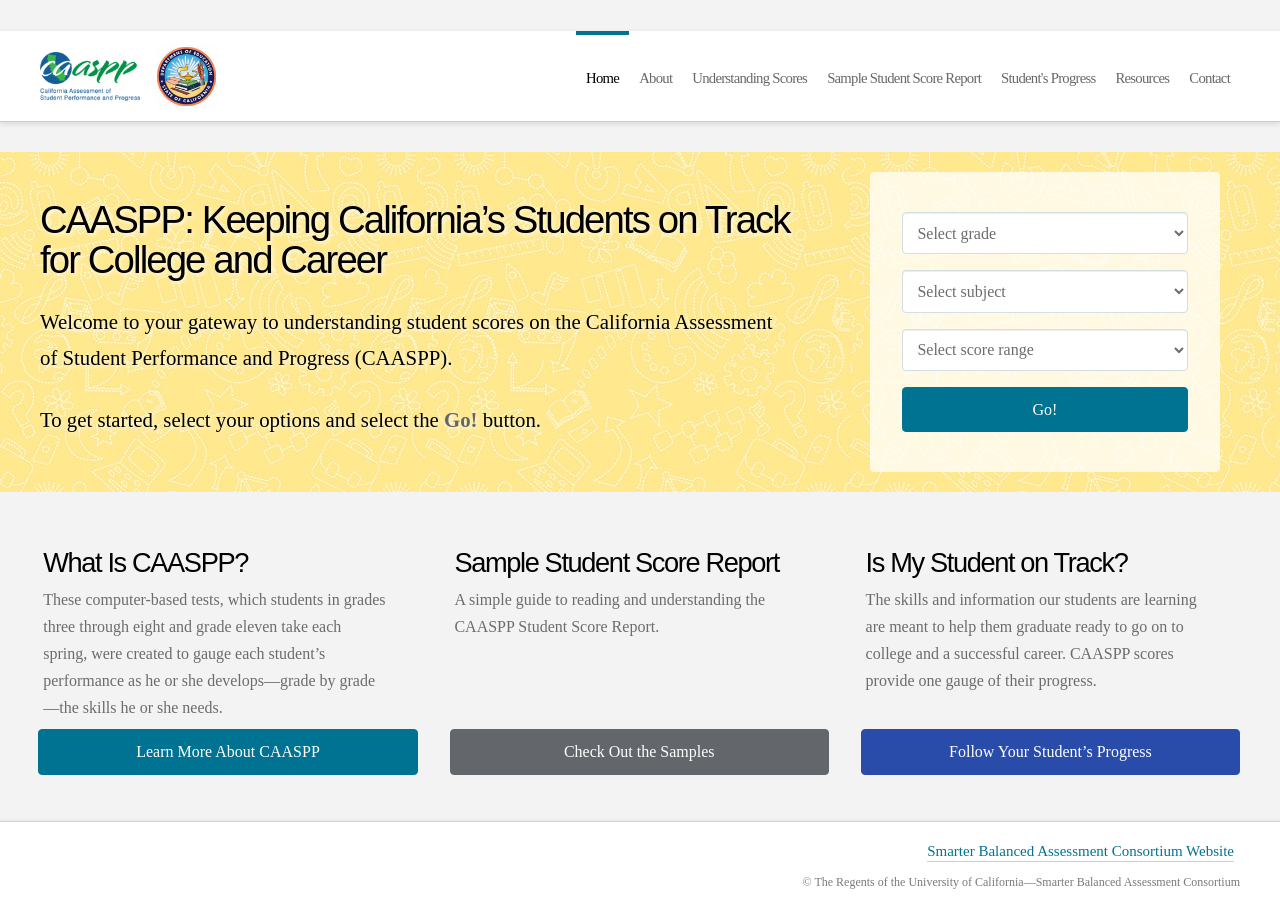
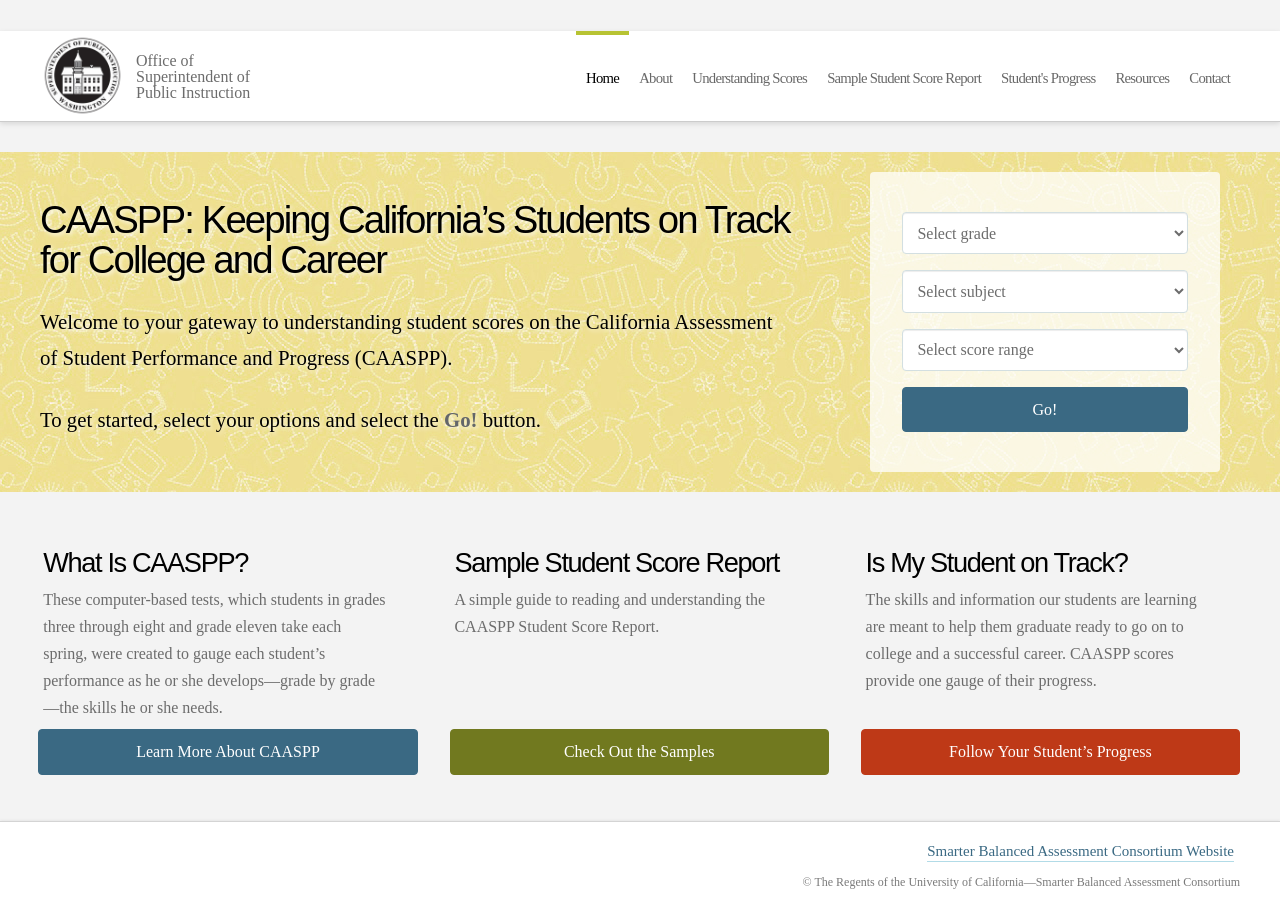
Before and after one commit to alexdean201/TestScoreGuide, a Jekyll site: the page built from index.md, in a window 1280 px wide. Built offline with Jekyll 4.4.1, drawn with Linux system fonts in a browser that asks for light colours.

Commit message:
Visual customization
Swap OSPI state seal for CA state seal, change alt text, disable CAASPP
logo, and add text for OSPI on nav bar; customize colors for OSPI
branding;

```diff
--- a/_includes/header.html
+++ b/_includes/header.html
@@ -20,12 +20,14 @@
 
 						<div id="logo">
 
-							<div id="state-logo" class="logo">
+	 						<!--<div id="state-logo" class="logo">
 								<img src="{{ site.baseurl }}/img/CAASPP-logo.png" alt="California Assessment of Student Performance and Progress logo" height="72" width="149" />
-							</div>
+							</div>-->
 							<div id="state-seal" class="logo">
-								<img src="{{ site.baseurl }}/img/ca-dept-ducation.jpg" alt="California Department of Education" height="72" width="72" />
-							</div>
+								<img src="{{ site.baseurl }}/img/OSPI-logo-sm.jpg" alt="Office of Superintendent of Public Instruction" height="100" width="100" />
+
+                            </div>
+                            <div class="header-name"><p>Office of Superintendent of Public Instruction</p></div>
 
 						</div><!-- /logo -->
 
--- a/_sass/_base.scss
+++ b/_sass/_base.scss
@@ -476,64 +476,43 @@
 
 	.btn-blue {
 		color: #fff;
-		background-color: #007393;
-		border: 1px solid #007393;
+		background-color: $color-button1;
+		border: 1px solid $color-button1;
 		border-radius: $border-radius;
 		}
 	.btn-blue:hover {
-		background-color: #004355;
-		border-color: #004355;
+		background-color: $color-button1-hover;
+		border-color: $color-button1-hover;
 		}
 
 	.home .right-wrap button[disabled]:hover,
 	[disabled].btn-blue:hover {
-		background-color: #007393;
-		border-color: #007393;
+		background-color: $color-button1-hover;
+		border-color: $color-button1-hover;
 		}
 
 
 	.btn-gray {
 		color: #fff;
-		background-color: #63666A;
-		border: 1px solid #63666A;
+		background-color: $color-button2;
+		border: 1px solid $color-button2;
 		border-radius: $border-radius;
 		}
 	.btn-gray:hover {
-		background-color: #313335;
-		border-color: #313335;
+		background-color: $color-button2-hover;
+		border-color: $color-button2-hover;
 		}
 
 	.btn-green {
 		color: #fff;
-
-		// this green color is from SB but doesn't pass contrast standards; dhj
-		// background-color: #358c21;
-		// border: 1px solid #358c21;
-		//
-		// 2016-06-09; a dark green color that does pass; dhj
-		// background-color: #237211;
-		// border: 1px solid #237211;
-		//
-		// 2016-06-09; but now they want a blue instead; dhj   (╯°□°)╯︵ ┻━┻
-		//
-		background-color: #294baa;
-		border: 1px solid #294baa;
+		background-color: $color-button3;
+		border: 1px solid $color-button3;
 
 		border-radius: $border-radius;
 		}
 	.btn-green:hover {
-		// this green color is from sb but doesn't pass contrast standards; dhj
-		// background-color: #286919;
-		// border-color: #286919;
-		//
-		// 2016-06-09; a dark green color that does pass; dhj
-		// background-color: #1f640f;
-		// border-color: #1f640f;
-		//
-		// 2016-06-09; but now they want a blue instead; dhj
-		//
-		background-color: #1d367c;
-		border-color: #1d367c;
+		background-color: $color-button3-hover;
+		border-color: $color-button3-hover;
 		}
 
 	.home button[class^="btn-"] {
--- a/_sass/_layout.scss
+++ b/_sass/_layout.scss
@@ -82,7 +82,7 @@
 #logo {
     display: block;
     float: left;
-	width: 183px !important;
+	width: 230px !important;
 	min-height: 90px;
     line-height: 1;
     text-decoration: none;
@@ -92,7 +92,7 @@
 #logo > div {
 	display: inline-block;
 	vertical-align: middle;
-	margin-top: 13px;
+	margin-top: 2px;
 	}
 
 // 95 + 10 + 60 + 10
@@ -101,8 +101,13 @@
 	margin-right: 10px;
 	}
 #state-seal	{
-	width: 65px;
+	width: 85px;
 	}
+
+.header-name {
+	margin-top: -5em !important;
+	margin-left: 6em;
+}
 
 .navbar-btn {
 	float: right;
@@ -173,7 +178,7 @@
 .nav-wrap ul > li > a:hover,
 .nav-wrap ul > li.current > a {
 	color: black;
-	box-shadow: inset 0 4px 0 0 $color-anchor;
+	box-shadow: inset 0 4px 0 0 $color-nav-accent;
 	}
 
 #nav-rwd {
@@ -377,13 +382,13 @@
 .home .right-wrap button {
 	color: #fff;
 	padding: 0.5rem 0;
-	background-color: #007393;
-	border: 1px solid #007393;
+	background-color: $color-button1;
+	border: 1px solid $color-button1;
 	border-radius: $border-radius;
 	}
 .home .right-wrap button:hover {
-	background-color: #004355;
-	border-color: #004355;
+	background-color: $color-button1-hover;
+	border-color: $color-button1-hover;
 	}
 
 .blocks {
--- a/css/main.scss
+++ b/css/main.scss
@@ -42,7 +42,7 @@
 
 $color-hr: #f2f2f2;
 
-$color-h1: #008ab1;
+$color-h1: #3a6983;
 $color-h1-underline: #d3dfe1;
 $color-h2: #000000;
 
@@ -53,23 +53,34 @@
 $color-heading: #63666a;
 $color-footer: #7a7a7a;
 
-$color-anchor: #007393;
+$color-anchor: #3a6983;
 $color-anchor-underline: #b2dbe7;
 
-$color-anchor-hover: #358c21;
-$color-anchor-hover-underline: #a1d794;
+$color-anchor-hover: #71791f;
+$color-anchor-hover-underline: #b7c333;
 
-$color-anchor-focus: #008ab1;
-$color-anchor-focus-background: #e5f3f7;
+$color-anchor-focus: #3a6983;
+$color-anchor-focus-background: #fdffed;
 
 $color-topbar: #686868;
-$color-topbar-hover: #007393;
-
+$color-topbar-hover: #b7c333;
+$color-nav-accent: #b7c333;
 
 $color-accordion-gray: #ccc;
 $color-claim-trigger: #272727;
 $color-claim-text: #000;
 $color-claim-background: #f0f0f0;
+
+// Button color customization
+
+$color-button1: #3a6983;
+$color-button1-hover: #30586d;
+
+$color-button2: #71791f;
+$color-button2-hover: #5a6019;
+
+$color-button3: #be3917;
+$color-button3-hover:#a23014;
 
 // These colors all failed the accessiblity contrast check when applied to the font
 // font is not black, but these color are pulled in for the background color; dhj
@@ -86,7 +97,7 @@
 $sb-logo-statecolor: #ffca02;
 
 $table-heading-color: #fff;
-$table-heading-background:  #007393;
+$table-heading-background:  #3a6983;
 
 $byclaim-background-color: #ffffe8;
 
```
Also changed, not shown: img/OSPI-logo-sm.jpg (added), img/home-bg.jpg.
